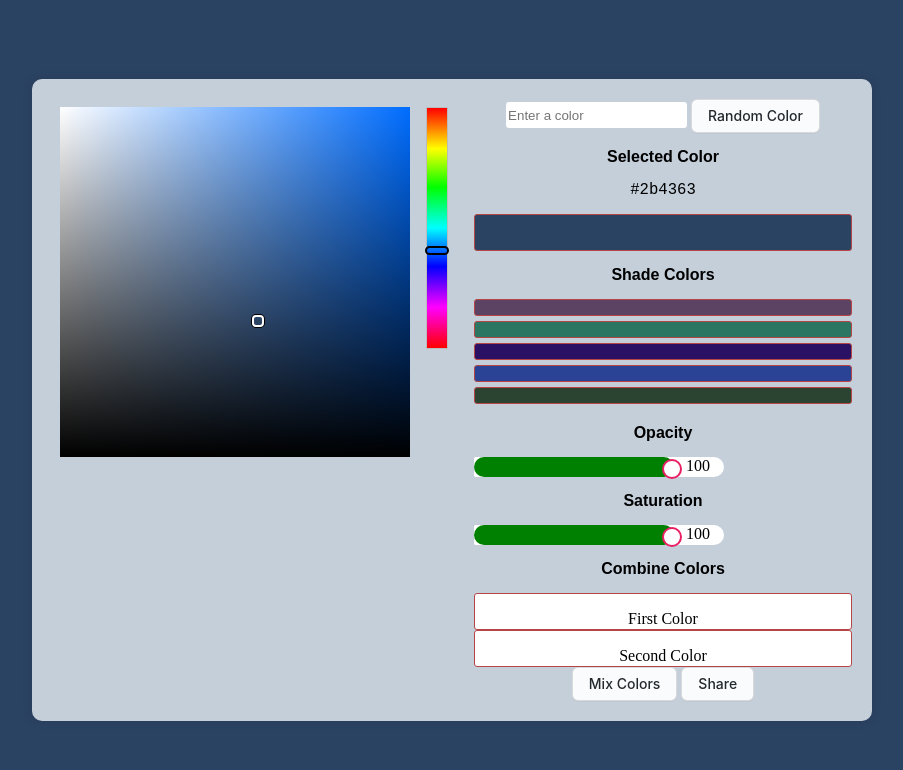
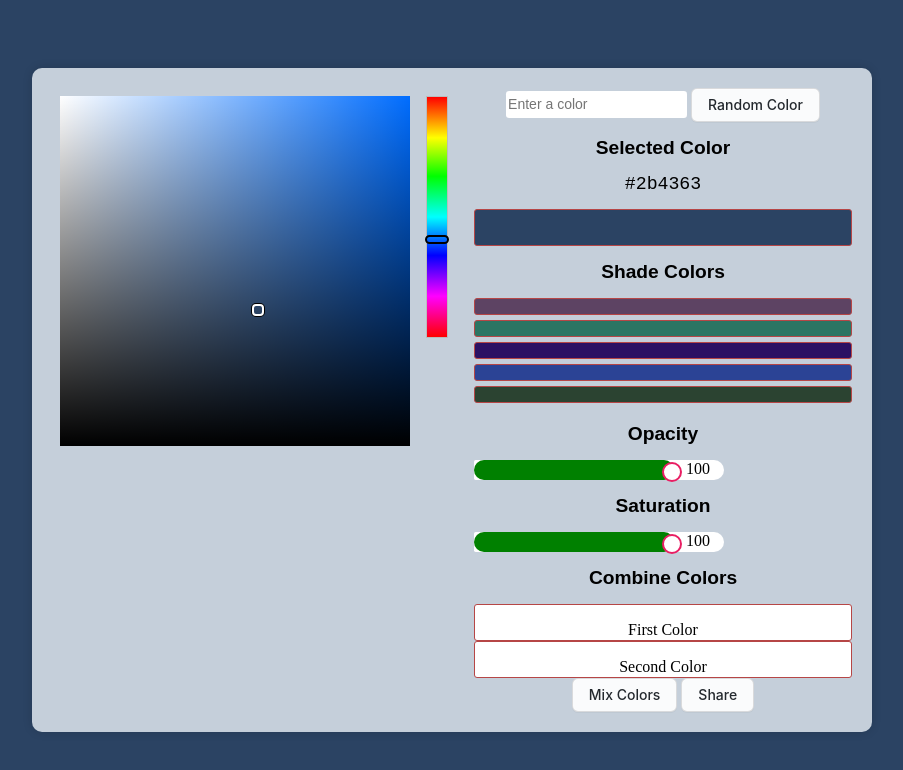
Before and after one commit to daniyarzhalgas/Color-Palette-Explorer, a plain HTML site: page index.html in a window 1280 px wide. Shown: the whole page, without its empty margins (188-1091 px from the left). Drawn offline with Linux system fonts and the light colour scheme.

Commit message:
Add files via upload

```diff
--- a/js/UrlSearchParams.js
+++ b/js/UrlSearchParams.js
@@ -4,7 +4,6 @@ class URLSearchParams{
     this.root = root;
     this.colorParam = null;
   }
-
   recyclingUrl(){
     let urlParams = this.getUrlParams(window.location.search);
 
@@ -49,8 +48,6 @@ class URLSearchParams{
         params[key] = value;
       }
     }
-
     return params;
   }
-
 }
--- a/js/shchange.js
+++ b/js/shchange.js
@@ -51,7 +51,4 @@ class shchange{
       let hex = c.toString(16);
       return hex.length == 1 ? "0" + hex : hex;
     }
-
-
-
 }
--- a/style.css
+++ b/style.css
@@ -2,13 +2,15 @@ body{
     background: #ffffff;
     margin :20px;
 }
-
 .inPutColor {
     border-radius: 0.2rem;
     border: none;
     height: 4%;
+
 }
-
+.inPutColor::placeholder{
+    font-size: 14px;
+}
 .colorPicker{
     opacity: 1;
     background: none;
@@ -31,8 +33,6 @@ body{
     border-radius: 10px;
     box-shadow: 0 0 10px rgb(0, 0 ,0,0.15);
 }
-
-
 .config{
     flex-grow: 1;
     margin-left: 20px;
@@ -42,6 +42,7 @@ body{
     padding: 15px;
     font-family: sans-serif;
     font-weight: bold;
+    font-size: larger;
 }
 .config-heading-title{
     text-align: center;
@@ -54,7 +55,7 @@ body{
 .selected-color-text{
     text-align: center;
     font-family: monospace;
-    font-size: 1.2em;
+    font-size: 1.4em;
     margin-bottom: 15px;
 }
 .selected-color,.shade-color1 , .shade-color2, .shade-color3,.shade-color4,.shade-color5{
@@ -131,7 +132,6 @@ body{
     margin-left: 10px;
     text-align: center;
 }
-
 .firstColor , .secondColor{
     text-align: center;
     opacity: 1;
@@ -142,8 +142,6 @@ body{
     cursor: pointer;
     background-color: rgb(255, 255, 255);
 }
-
-
 .button-4 {
     appearance: none;
     background-color: #FAFBFC;
@@ -170,34 +168,28 @@ body{
 
     word-wrap: break-word;
   }
-
 .button-4:hover {
     background-color: #F3F4F6;
     text-decoration: none;
     transition-duration: 0.1s;
   }
-
 .button-4:disabled {
     background-color: #FAFBFC;
     border-color: rgba(27, 31, 35, 0.15);
     color: #959DA5;
     cursor: default;
 }
-
 .button-4:active {
     background-color: #EDEFF2;
     box-shadow: rgba(225, 228, 232, 0.2) 0 1px 0 inset;
     transition: none 0s;
 }
-
 .button-4:focus {
     outline: 1px transparent;
 }
-
 .button-4:before {
     display: none;
 }
-
 .button-4:-webkit-details-marker {
     display: none;
 }
```
Lines whose indentation alone changed are shown as unchanged.
